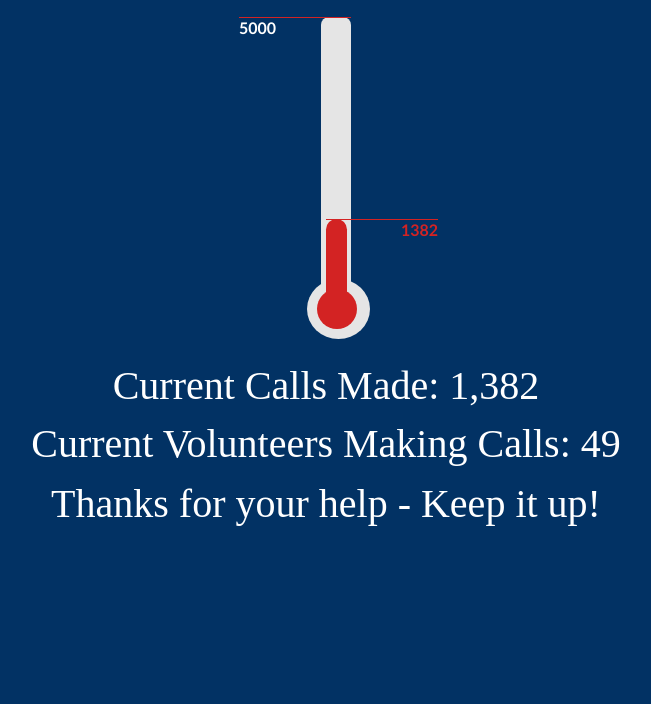
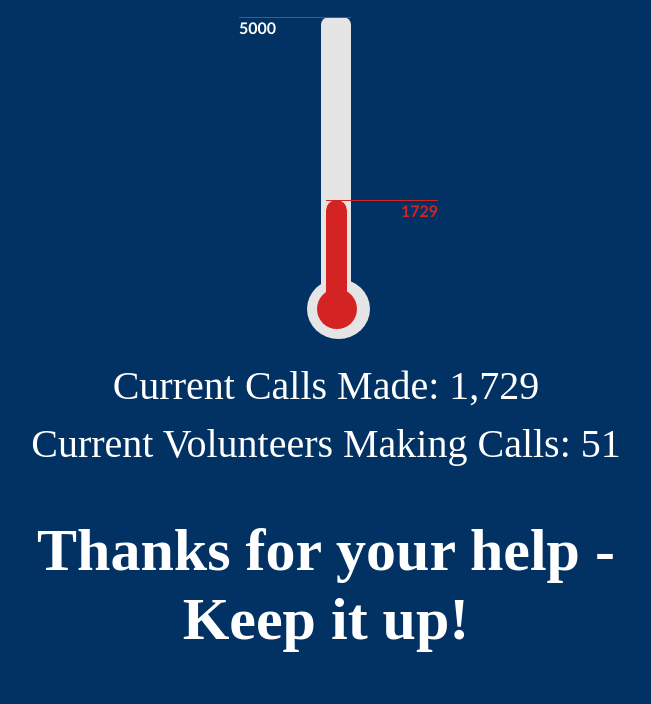
Before and after one commit to VHClarke/campaign_thermometer, a PHP site: page / in a window 1280 px wide. Shown: the part 465-1169 px from the top of the page, without its empty margins (314-965 px from the left). Before the commit the page ends 991 px from the top, so only its background shows below. Run offline with PHP 8.4, Linux system fonts and the light colour scheme; some libraries are stand-ins or nearby versions.

Commit message:
Updated numbers

```diff
--- a/index.html
+++ b/index.html
@@ -20,19 +20,19 @@
                         <div class="amount" id="goalAmount">5000</div>
                     </div>
                     <div class="progress">
-                        <div style="display: block;" class="amount" id="progessAmount">1382</div>
+                        <div style="display: block;" class="amount" id="progessAmount">1729</div>
                     </div>
     		<div class="bulb"><div class="inner-bulb"></div></div>
                 </div>
               </section>
               <section class="secThree">
-                  <span>Current Calls Made: 1,382</span>
+                  <span>Current Calls Made: 1,729</span>
               </section>
               <section class="secFour">
-                <span>Current Volunteers Making Calls: 49</span>
+                <span>Current Volunteers Making Calls: 51</span>
               </section>
               <section class="secFive">
-                <span>Thanks for your help - Keep it up!</span>
+                <h2>Thanks for your help - Keep it up!</h2>
               </section>
             </div>
             <script src="https://ajax.googleapis.com/ajax/libs/jquery/3.1.0/jquery.min.js"></script>
--- a/style.css
+++ b/style.css
@@ -98,6 +98,12 @@ h1 {
   font-size: 60px;
 }
 
+h2 {
+  font-family: Franklin Gothic;
+  color: white;
+  font-size: 60px;
+}
+
 span {
   font-family: Franklin Gothic;
   color: white;
```
